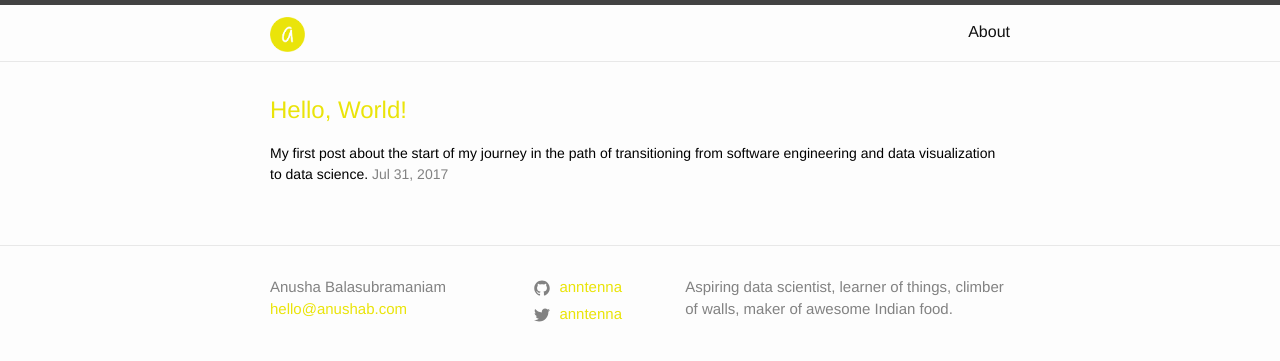
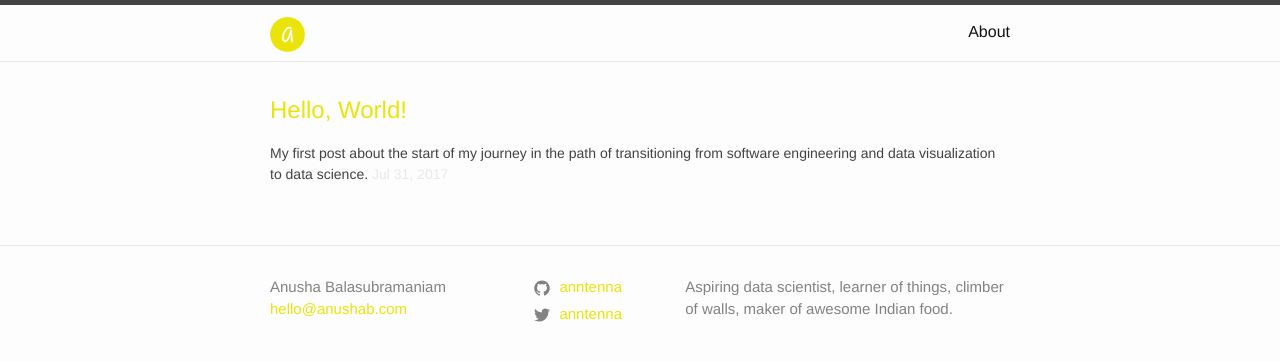
Before and after one commit to anntenna/anntenna.github.io, a Jekyll site: the page built from index.md, in a window 1280 px wide. Shown: the top 361 px of the page. Built offline with Jekyll 4.4.1, drawn with Linux system fonts in a browser that asks for light colours.

Commit message:
Add favicon

```diff
--- a/_includes/head.html
+++ b/_includes/head.html
@@ -9,6 +9,7 @@
   <link rel="stylesheet" href="{{ "/assets/main.css" | relative_url }}">
   <link rel="canonical" href="{{ page.url | replace:'index.html','' | absolute_url }}">
   <link rel="alternate" type="application/rss+xml" title="{{ site.title | escape }}" href="{{ "/feed.xml" | relative_url }}">
+  <link rel="shortcut icon" type="image/png" href="/favicon.png">
 
   {% if jekyll.environment == 'production' and site.google_analytics %}
   {% include google-analytics.html %}
--- a/_sass/minima/_layout.scss
+++ b/_sass/minima/_layout.scss
@@ -194,11 +194,11 @@
 
 .post-meta {
   font-size: $small-font-size;
-  color: $grey-color;
+  color: $grey-color-light;
 }
 
 .post-description {
-  color: #000000;
+  color: $grey-color-dark;
 }
 
 .post-link {
```
Also changed, not shown: favicon.png (added).
